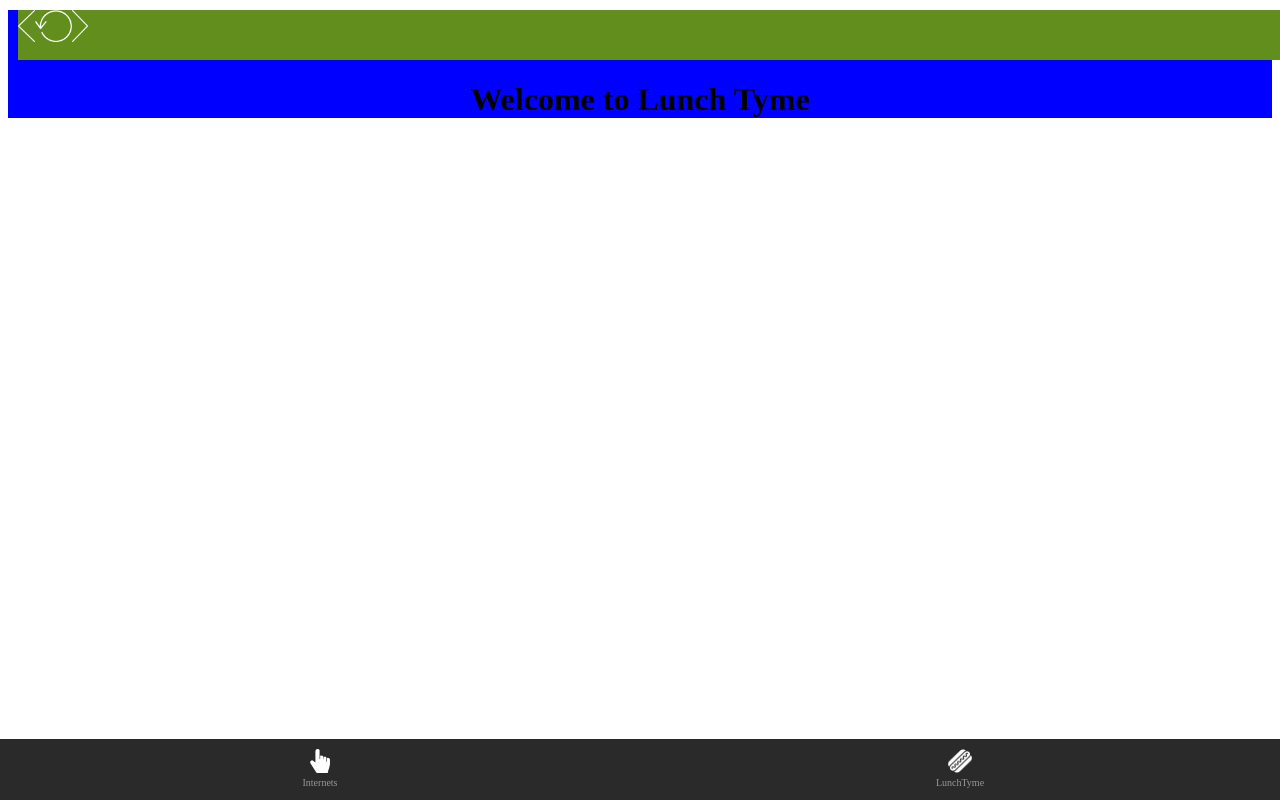
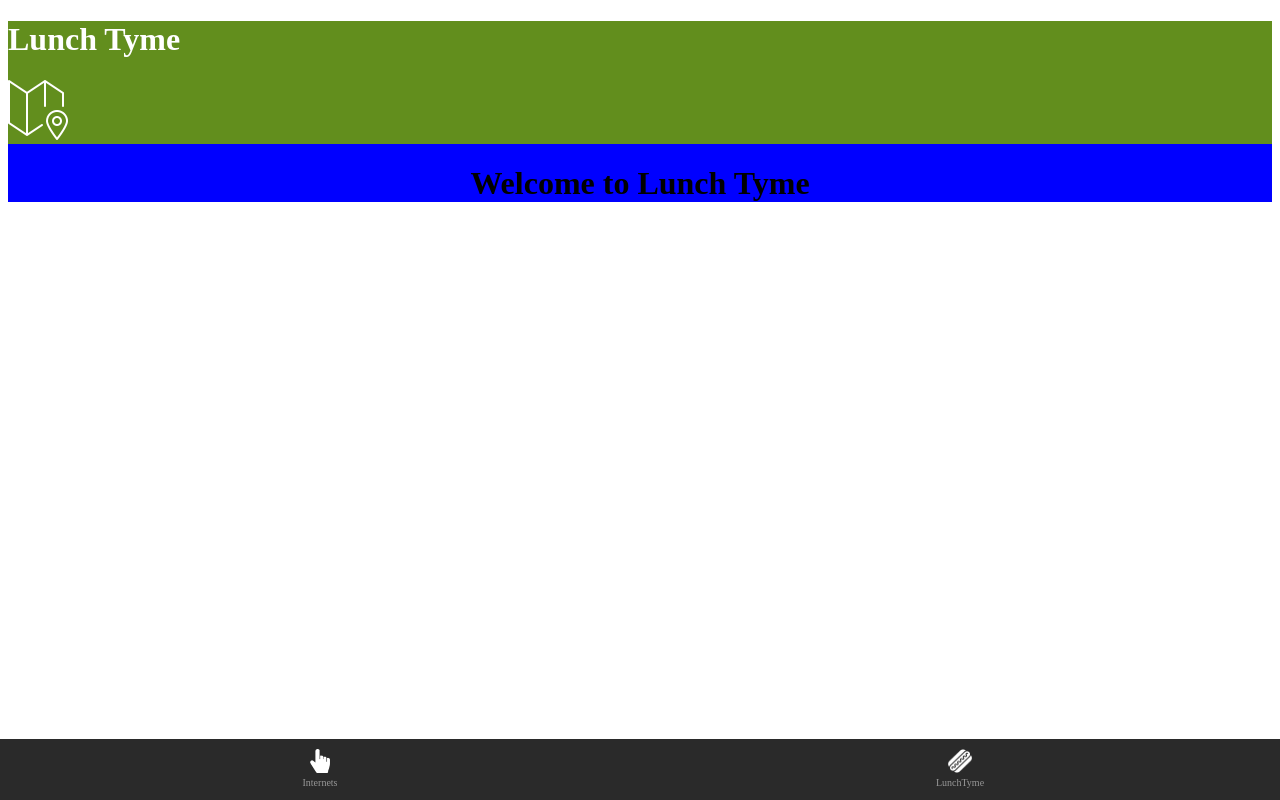
Before and after one commit to ATwrx/br-test-app, a React (Create React App) app: page / in a window 1280 px wide. Built offline with nearby package versions, Linux system fonts and the light colour scheme.

Commit message:
working on restaurant detail view;

```diff
--- a/package.json
+++ b/package.json
@@ -5,6 +5,7 @@
   "dependencies": {
     "react": "^16.4.0",
     "react-dom": "^16.4.0",
+    "react-router": "^4.2.0",
     "react-router-dom": "^4.2.2",
     "react-scripts": "1.1.4"
   },
--- a/src/components/AppBar/AppBar.css
+++ b/src/components/AppBar/AppBar.css
@@ -1,10 +1,8 @@
 .AppBar {
   text-align: left;
-  margin: 10px 10px;
   background:#628e1d;
   color: #FFFFFF;
   width: 100%;
-  height: 50px;
 }
 
 .AppBar-Img {
--- a/src/components/AppBar/AppBar.js
+++ b/src/components/AppBar/AppBar.js
@@ -1,52 +1,54 @@
 import React, {Component} from 'react';
 import {Link} from 'react-router-dom';
+import {withRouter} from 'react-router';
 
 import './AppBar.css';
-import {icon_back, icon_forward, icon_refresh, icon_map} from '../../assets/images';
+import {
+  icon_back,
+  icon_forward,
+  icon_refresh,
+  icon_map,
+} from '../../assets/images';
 
 const LunchTymeBar = () => (
   <div>
-    <Link to="/internets">
-      Internets
+    <Link to="/internets">Internets</Link>
+    <Link to="/lunchtyme">LunchTyme</Link>
+  </div>
+);
+
+const InternetsAppBar = () => (
+  <div className="Internets-AppBar">
+    <Link to="/">
+      <img className="AppBar-Img" src={icon_back} alt="Back button." />
     </Link>
     <Link to="/lunchtyme">
-      LunchTyme
+      <img className="AppBar-Img" src={icon_refresh} alt="Refresh button." />
+    </Link>
+    <Link to="/">
+      <img className="AppBar-Img" src={icon_forward} alt="Forward button." />
     </Link>
   </div>
-)
+);
 
-const InternetsBar = () => (
-  <div>
-    <Link to="/internets">
-      Internets
-    </Link>
-    <Link to="/lunchtyme">
-      LunchTyme
+const LunchTymeAppBar =(props) => (
+  <div className='AppBar'>
+    <h1>Lunch Tyme</h1>
+    <Link to={props.match.params}>
+      <img src={icon_map} />
     </Link>
   </div>
-)
+);
 
-const Header = () => (
-  <div>
-    <Link to="/internets">
-      <img className='AppBar-Img' src={icon_back} alt='Back button.'/>
-    </Link>
-    <Link to="/lunchtyme">
-      <img className='AppBar-Img' src={icon_refresh} alt='Refresh button.'/>
-    </Link>
-    <Link to="/lunchtyme">
-      <img className='AppBar-Img' src={icon_forward} alt='Forward button.'/>
-    </Link>
-  </div>
-
-)
-
-export default class AppBar extends Component {
+class AppBarUnwrapped extends Component {
   render() {
-    return (
-      <div className="AppBar">
-        <Header/>
-      </div>
-    );
+    const {match} = this.props;
+    console.log(match)
+    return(
+      <LunchTymeAppBar match={match}/>
+    )
   }
 }
+
+const AppBar = withRouter(AppBarUnwrapped);
+export default AppBar;
--- a/src/components/AppRouter/AppRouter.js
+++ b/src/components/AppRouter/AppRouter.js
@@ -1,4 +1,5 @@
 import React, {Component} from 'react';
+import {withRouter} from 'react-router';
 import {Switch, Route} from 'react-router-dom';
 
 import './AppRouter.css';
@@ -14,7 +15,7 @@ const routes = {
   "lunchTyme": ({match}) => (match.params.restaurant === undefined
     ? <LunchTymeFeed/>
     : <h2>Restaurant: {match.params.restaurant}</h2>),
-  "internets": ({match}) => (match.params.url === undefined
+  "internets": ({match, history}) => (match.params.url === undefined
     ? <h2>BR contact page</h2>
     : <h2>URL: {match.params.url}</h2>),
   "home": () => (
```
Also changed, not shown: src/components/App/App.js (+3 -4 lines), 1 other file (tests, documents, lock files or other folders).
